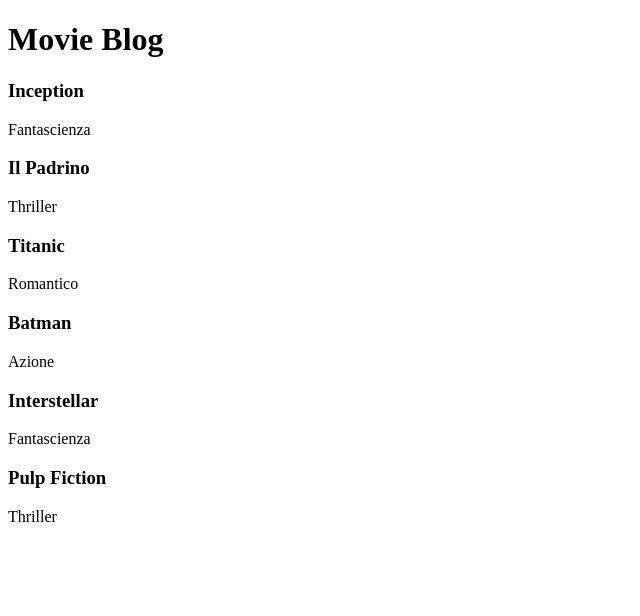
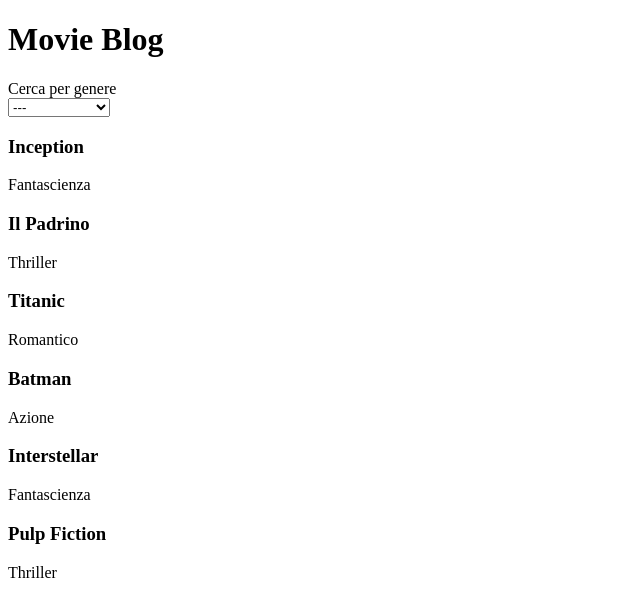
Before and after one commit to giorgiameffe/react-movie-filter, a React (Vite) app: page / in a window 1280 px wide. Shown: the top 616 px of the page, without its empty margins (0-640 px from the left). Built offline with nearby package versions, Linux system fonts and the light colour scheme.

Commit message:
feat: add useEffect to filter movies genre

```diff
--- a/src/App.jsx
+++ b/src/App.jsx
@@ -1,13 +1,47 @@
+import { useState, useEffect } from 'react';
 import movies from './data/movies.js';
+
+
 
 function App() {
 
+  // useState che corrisponde all'array di oggetti
+  const [moviesList, setMoviesList] = useState(movies);
+  // useState iniziale del campo select --> inizialmente è vuoto
+  const [searchGenre, setSearchGenre] = useState('');
+
+  // useEffect per filtrare i film per genere
+  useEffect(() => {
+
+    let result = movies;
+
+    if (searchGenre !== '') {
+
+      result = movies.filter(movie => movie.genre === searchGenre)
+    }
+
+    setMoviesList(result);
+
+  }, [searchGenre])
+
   return (
     <>
-      <div>
-        <h1>Movie Blog</h1>
-      </div>
-      {movies.map((movie, i) =>
+      <h1>Movie Blog</h1>
+
+      <section>
+        <label>Cerca per genere</label>
+        <div>
+          <select value={searchGenre} onChange={event => setSearchGenre(event.target.value)}>
+            <option>---</option>
+            <option>Fantascienza</option>
+            <option>Thriller</option>
+            <option>Romantico</option>
+            <option>Azione</option>
+          </select>
+        </div>
+      </section>
+
+      {moviesList.map((movie, i) =>
         <section key={i}>
           <h3>{movie.title}</h3>
           <p>{movie.genre}</p>
```
